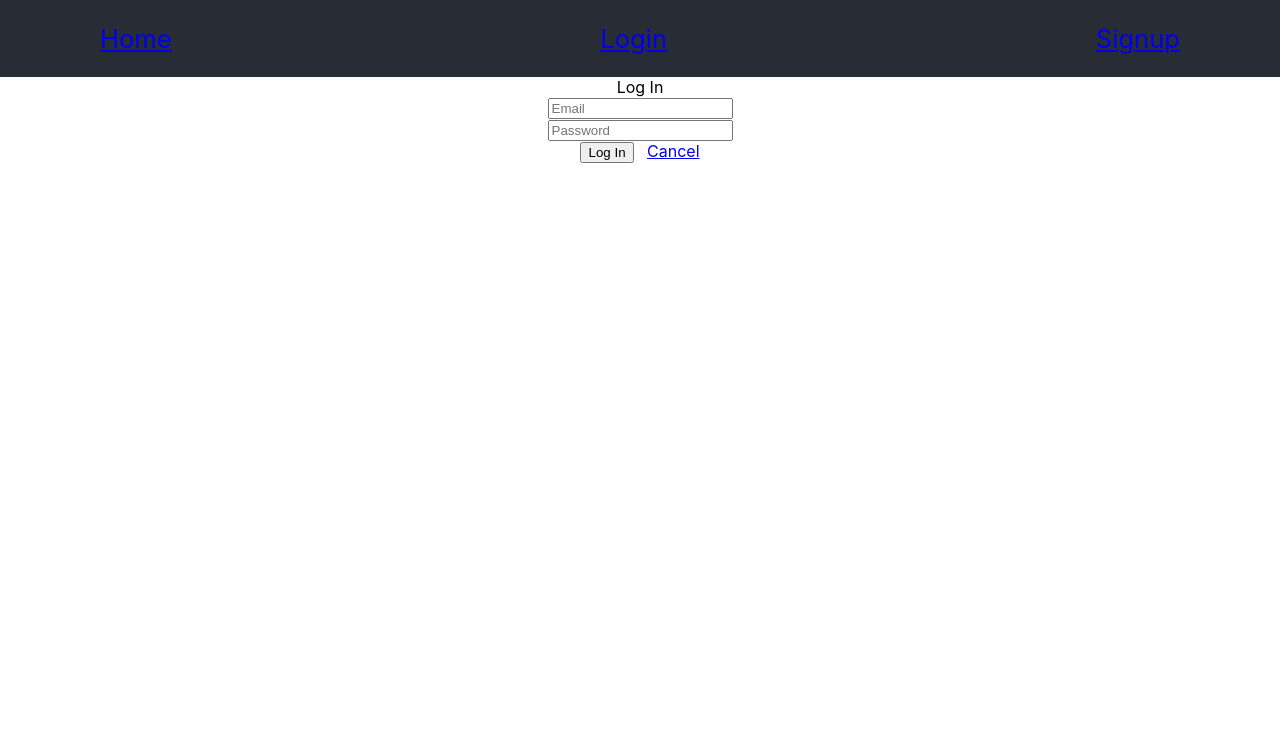
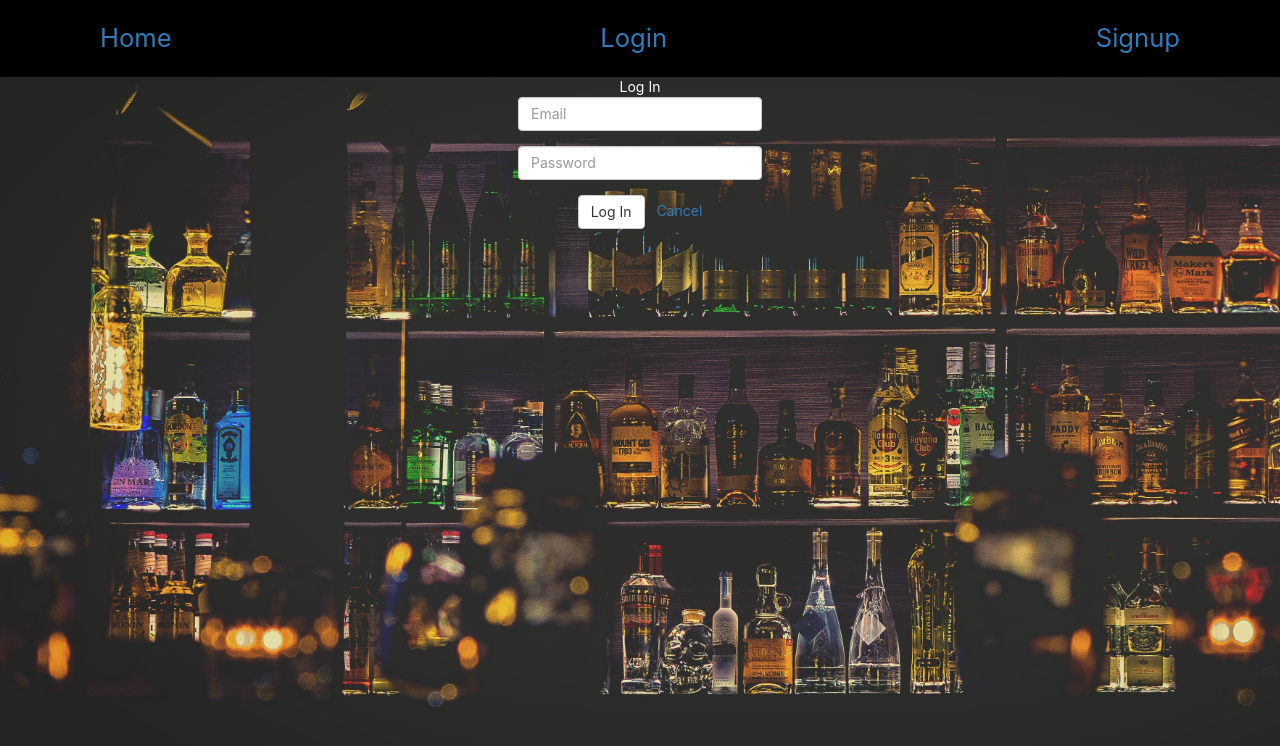
Before and after one commit to hink123/cocktail, a React (Create React App) app: page /login in a window 1280 px wide. Shown: the top 746 px of the page. Built offline with nearby package versions, Linux system fonts and the light colour scheme.

Commit message:
basic styling

```diff
--- a/public/index.html
+++ b/public/index.html
@@ -24,6 +24,7 @@
       work correctly both with client-side routing and a non-root public URL.
       Learn how to configure a non-root public URL by running `npm run build`.
     -->
+    <link rel="stylesheet" href="https://maxcdn.bootstrapcdn.com/bootstrap/3.3.7/css/bootstrap.min.css" integrity="sha384-BVYiiSIFeK1dGmJRAkycuHAHRg32OmUcww7on3RYdg4Va+PmSTsz/K68vbdEjh4u" crossorigin="anonymous">
     <title>React App</title>
   </head>
   <body>
--- a/src/pages/App/App.css
+++ b/src/pages/App/App.css
@@ -1,9 +1,19 @@
 .App {
+  position: fixed;
+  top: 0px;
+  bottom: 0px;
+  left: 0px;
+  right: 0px;
   text-align: center;
+  background-image: url('./bar.jpg');
+  background-size: cover;
+  z-index: -1;
+  color: white;
+
 }
 
 .App-header {
-  background-color: #282c34;
+  background-color: black;
   min-height: 6vw;
   display: flex;
   flex-direction: row;
--- a/src/pages/App/App.js
+++ b/src/pages/App/App.js
@@ -62,6 +62,7 @@
           handleLogout={this.handleLogout}
           handleNewSearch={this.handleNewSearch}
         />
+        <div className="container">
 
           <Switch>
             <Route exact path="/" render={() => (
@@ -99,6 +100,7 @@
               <Redirect to='/login' />
             )}/>
           </Switch>
+        </div>
 
       </div>
     );
--- a/src/pages/LoginPage/LoginPage.css
+++ b/src/pages/LoginPage/LoginPage.css
@@ -0,0 +1,7 @@
+.LoginPage {
+    display: flex;
+    flex-flow: column nowrap;
+    justify-content: center;
+    align-items: center;
+    margin-bottom: 50px;
+  }
--- a/src/pages/SignupPage/SignupPage.css
+++ b/src/pages/SignupPage/SignupPage.css
@@ -0,0 +1,7 @@
+.SignupPage {
+    display: flex;
+    flex-flow: column nowrap;
+    justify-content: center;
+    align-items: center;
+    margin-bottom: 50px;
+  }
```
Also changed, not shown: src/pages/App/bar.jpg (added). Lines whose indentation alone changed are shown as unchanged.
